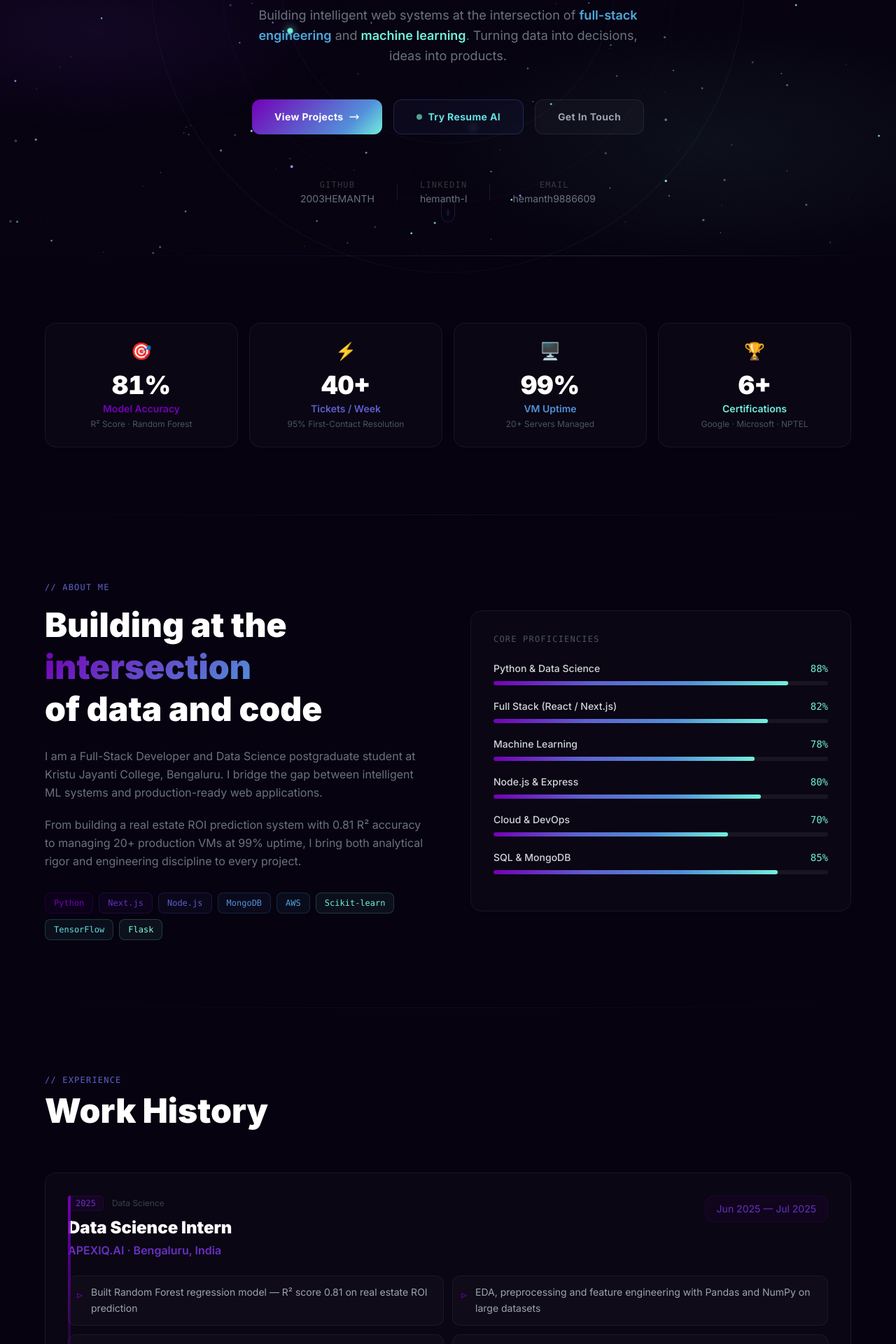
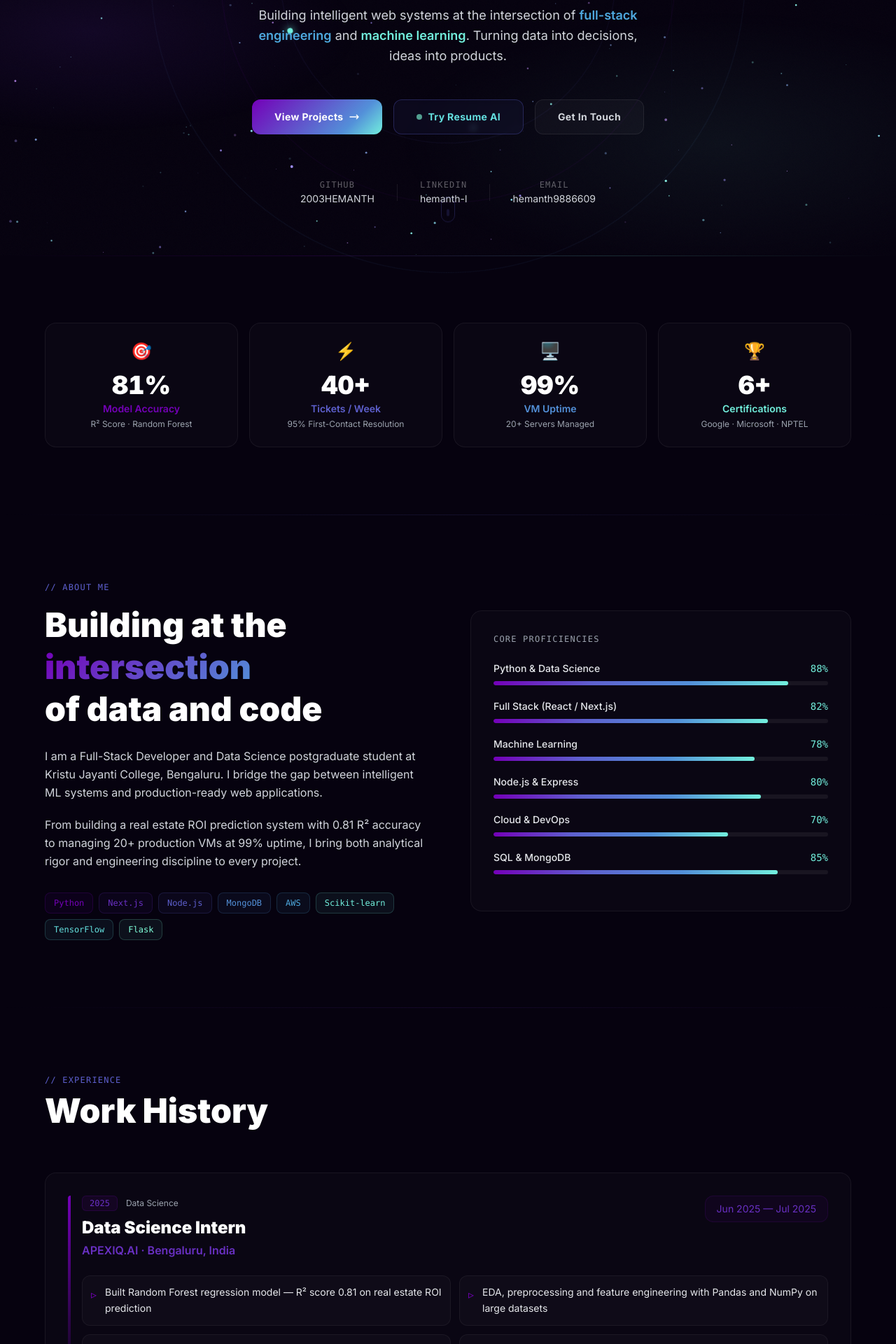
Before and after one commit to 2003HEMANTH/fullstack-ml-portfolio, a Next.js app in the folder frontend/: page /home in a window 1280 px wide. Shown: the part 435-2355 px from the top of the page at 70% size. Built offline with nearby package versions, Linux system fonts and the light colour scheme.

Commit message:
some ui changes

```diff
--- a/frontend/src/app/home/page.tsx
+++ b/frontend/src/app/home/page.tsx
@@ -98,7 +98,7 @@ function SkillBar({ name, level, delay }: { name: string; level: number; delay:
   return (
     <div ref={ref} className="mb-5">
       <div className="flex justify-between mb-2">
-        <span className="text-sm text-gray-300 font-medium">{name}</span>
+        <span className="text-sm text-gray-200 font-medium">{name}</span>
         <span className="text-sm font-mono" style={{ color: THEME.turquoise }}>{level}%</span>
       </div>
       <div className="h-1.5 rounded-full overflow-hidden" style={{ background: "rgba(255,255,255,0.06)" }}>
@@ -271,7 +271,7 @@ export default function Home() {
 
         {/* Bio */}
         <div className="relative z-10 mb-12 max-w-xl" style={{ opacity: heroVisible ? 1 : 0, transform: heroVisible ? "translateY(0)" : "translateY(20px)", transition: "all 0.9s ease 0.5s" }}>
-          <p className="text-gray-500 text-lg leading-relaxed">
+          <p className="text-gray-300 text-lg leading-relaxed">
             Building intelligent web systems at the intersection of{" "}
             <span className="font-semibold" style={{ color: THEME.freshSky }}>full-stack engineering</span>{" "}and{" "}
             <span className="font-semibold" style={{ color: THEME.turquoise }}>machine learning</span>.
@@ -311,7 +311,7 @@ export default function Home() {
 
           <button
             onClick={() => router.push("/contact")}
-            className="px-8 py-3.5 rounded-xl font-bold text-sm tracking-wide transition-all duration-300 hover:-translate-y-1 text-gray-400 hover:text-gray-200"
+            className="px-8 py-3.5 rounded-xl font-bold text-sm tracking-wide transition-all duration-300 hover:-translate-y-1 text-gray-300 hover:text-white"
             style={{ border: "1px solid rgba(255,255,255,0.08)", background: "rgba(255,255,255,0.03)" }}
           >
             Get In Touch
@@ -328,8 +328,8 @@ export default function Home() {
             <span key={link.label} className="flex items-center gap-8">
               {i > 0 && <span className="w-px h-6 hidden sm:block" style={{ background: "rgba(255,255,255,0.08)" }} />}
               <a href={link.href} target={link.href.startsWith("http") ? "_blank" : undefined} rel="noopener noreferrer" className="group flex flex-col items-center gap-0.5 transition-all duration-200">
-                <span className="text-xs font-mono tracking-widest uppercase" style={{ color: "rgba(255,255,255,0.2)" }}>{link.label}</span>
-                <span className="text-gray-500 group-hover:text-white text-sm transition-colors duration-200" style={{}}>{link.sub}</span>
+                <span className="text-xs font-mono tracking-widest uppercase" style={{ color: "rgba(255,255,255,0.36)" }}>{link.label}</span>
+                <span className="text-gray-300 group-hover:text-white text-sm transition-colors duration-200">{link.sub}</span>
               </a>
             </span>
           ))}
@@ -359,7 +359,7 @@ export default function Home() {
                 <Counter target={stat.value} suffix={stat.suffix} />
               </div>
               <div className="text-sm font-semibold mb-1" style={{ color: stat.accent }}>{stat.label}</div>
-              <div className="text-xs text-gray-600">{stat.sub}</div>
+              <div className="text-xs text-gray-400">{stat.sub}</div>
             </GlowCard>
           ))}
         </div>
@@ -376,10 +376,10 @@ export default function Home() {
               <span className="bg-clip-text text-transparent" style={{ backgroundImage: `linear-gradient(135deg, ${THEME.royalViolet}, ${THEME.blueEnergy})` }}>intersection</span><br />
               <span className="text-white">of data and code</span>
             </h2>
-            <p className="text-gray-500 leading-relaxed mb-5">
+            <p className="text-gray-300 leading-relaxed mb-5">
               I am a Full-Stack Developer and Data Science postgraduate student at Kristu Jayanti College, Bengaluru. I bridge the gap between intelligent ML systems and production-ready web applications.
             </p>
-            <p className="text-gray-500 leading-relaxed mb-8">
+            <p className="text-gray-300 leading-relaxed mb-8">
               From building a real estate ROI prediction system with 0.81 R² accuracy to managing 20+ production VMs at 99% uptime, I bring both analytical rigor and engineering discipline to every project.
             </p>
             <div className="flex flex-wrap gap-2">
@@ -395,7 +395,7 @@ export default function Home() {
           </div>
 
           <GlowCard accent={THEME.slateIndigo} className="p-8">
-            <p className="text-xs text-gray-600 font-mono tracking-widest uppercase mb-6">Core Proficiencies</p>
+            <p className="text-xs text-gray-400 font-mono tracking-widest uppercase mb-6">Core Proficiencies</p>
             <SkillBar name="Python & Data Science" level={88} delay={0} />
             <SkillBar name="Full Stack (React / Next.js)" level={82} delay={100} />
             <SkillBar name="Machine Learning" level={78} delay={200} />
@@ -442,24 +442,26 @@ export default function Home() {
             ].map((exp) => (
               <GlowCard key={exp.role} accent={exp.accent} className="p-8">
                 <div className="absolute top-0 left-0 w-1 h-full rounded-l-2xl" style={{ background: `linear-gradient(to bottom, ${exp.accent}, ${exp.accentLight}00)` }} />
+                <div className="pl-4 sm:pl-5">
                 <div className="flex flex-col lg:flex-row lg:items-start justify-between gap-4 mb-6">
-                  <div>
-                    <div className="flex items-center gap-3 mb-2">
+                  <div className="min-w-0">
+                    <div className="flex items-center gap-3 mb-2 flex-wrap">
                       <span className="px-2.5 py-0.5 rounded-md text-xs font-mono" style={{ background: `${exp.accent}18`, border: `1px solid ${exp.accent}30`, color: exp.accentLight }}>{exp.year}</span>
-                      <span className="text-gray-700 text-xs">{exp.tag}</span>
+                      <span className="text-gray-400 text-xs">{exp.tag}</span>
                     </div>
                     <h3 className="text-2xl font-black text-white mb-1">{exp.role}</h3>
                     <p className="font-semibold" style={{ color: exp.accentLight }}>{exp.company}</p>
                   </div>
-                  <div className="inline-flex items-center px-4 py-2 rounded-xl text-sm shrink-0" style={{ border: `1px solid ${exp.accent}25`, background: `${exp.accent}10`, color: exp.accentLight }}>{exp.period}</div>
+                  <div className="inline-flex items-center self-start px-4 py-2 rounded-xl text-sm shrink-0" style={{ border: `1px solid ${exp.accent}25`, background: `${exp.accent}10`, color: exp.accentLight }}>{exp.period}</div>
                 </div>
                 <div className="grid grid-cols-1 md:grid-cols-2 gap-3">
                   {exp.points.map((p, i) => (
                     <div key={i} className="flex gap-3 p-3 rounded-xl" style={{ background: "rgba(255,255,255,0.025)", border: "1px solid rgba(255,255,255,0.05)" }}>
                       <span className="shrink-0 mt-0.5" style={{ color: exp.accent }}>▹</span>
-                      <span className="text-gray-400 text-sm leading-relaxed">{p}</span>
+                      <span className="text-gray-200 text-sm leading-relaxed">{p}</span>
                     </div>
                   ))}
+                </div>
                 </div>
               </GlowCard>
             ))}
@@ -577,7 +579,7 @@ export default function Home() {
             <span className="text-white">Lets work</span><br />
             <span className="bg-clip-text text-transparent" style={{ backgroundImage: mainGradient }}>together.</span>
           </h2>
-          <p className="text-gray-500 text-lg mb-12 leading-relaxed">
+          <p className="text-gray-300 text-lg mb-12 leading-relaxed">
             Open to full-time positions, internships and freelance projects.
             Whether you need an ML pipeline or a full-stack product, lets build it.
           </p>
@@ -598,7 +600,7 @@ export default function Home() {
             </button>
             <button
               onClick={() => router.push("/projects")}
-              className="px-10 py-4 rounded-xl font-bold text-base transition-all duration-300 hover:-translate-y-1 text-gray-400 hover:text-white"
+              className="px-10 py-4 rounded-xl font-bold text-base transition-all duration-300 hover:-translate-y-1 text-gray-300 hover:text-white"
               style={{ border: "1px solid rgba(255,255,255,0.1)", background: "rgba(255,255,255,0.03)" }}
             >
               View My Work
--- a/frontend/src/app/resume-analyzer/page.tsx
+++ b/frontend/src/app/resume-analyzer/page.tsx
@@ -199,7 +199,7 @@ export default function ResumeAnalyzerPage() {
           <div className="inline-flex items-center gap-2 px-4 py-2 rounded-full border text-sm mb-6"
             style={{ background: "rgba(116,0,184,0.1)", border: "1px solid rgba(116,0,184,0.3)", color: THEME.turquoise }}>
             <span className="w-2 h-2 rounded-full animate-pulse" style={{ background: THEME.turquoise }} />
-            Powered by Claude AI
+            Powered by AI
           </div>
           <h1 className="text-4xl md:text-5xl font-black mb-4">
             <span className="bg-clip-text text-transparent" style={{ backgroundImage: `linear-gradient(135deg, #ffffff, ${THEME.slate}, ${THEME.turquoise})` }}>
@@ -280,7 +280,7 @@ export default function ResumeAnalyzerPage() {
               {loading ? (
                 <span className="flex items-center justify-center gap-3">
                   <span className="w-5 h-5 border-2 border-white/30 border-t-white rounded-full animate-spin" />
-                  Claude AI is analyzing your resume...
+                  AI is analyzing your resume...
                 </span>
               ) : (
                 <span className="flex items-center justify-center gap-2">
@@ -291,7 +291,7 @@ export default function ResumeAnalyzerPage() {
 
             {loading && (
               <div className="text-center">
-                <p className="text-gray-600 text-sm animate-pulse">This takes 10-15 seconds. Claude is reading your resume carefully...</p>
+                <p className="text-gray-600 text-sm animate-pulse">This takes 10-15 seconds. AI is reviewing your resume carefully...</p>
               </div>
             )}
           </div>
@@ -511,7 +511,7 @@ export default function ResumeAnalyzerPage() {
               {/* REWRITE TAB */}
               {activeTab === "rewrite" && (
                 <div className="space-y-4">
-                  <p className="text-gray-600 text-sm">Claude has rewritten these bullet points to be more impactful with metrics and stronger language.</p>
+                  <p className="text-gray-600 text-sm">AI has rewritten these bullet points to be more impactful with metrics and stronger language.</p>
                   {analysis.rewrite_suggestions.map((r, i) => (
                     <div key={i} className="rounded-2xl overflow-hidden" style={{ border: "1px solid rgba(255,255,255,0.06)" }}>
                       <div className="p-4" style={{ background: "rgba(239,68,68,0.05)", borderBottom: "1px solid rgba(239,68,68,0.1)" }}>
```
